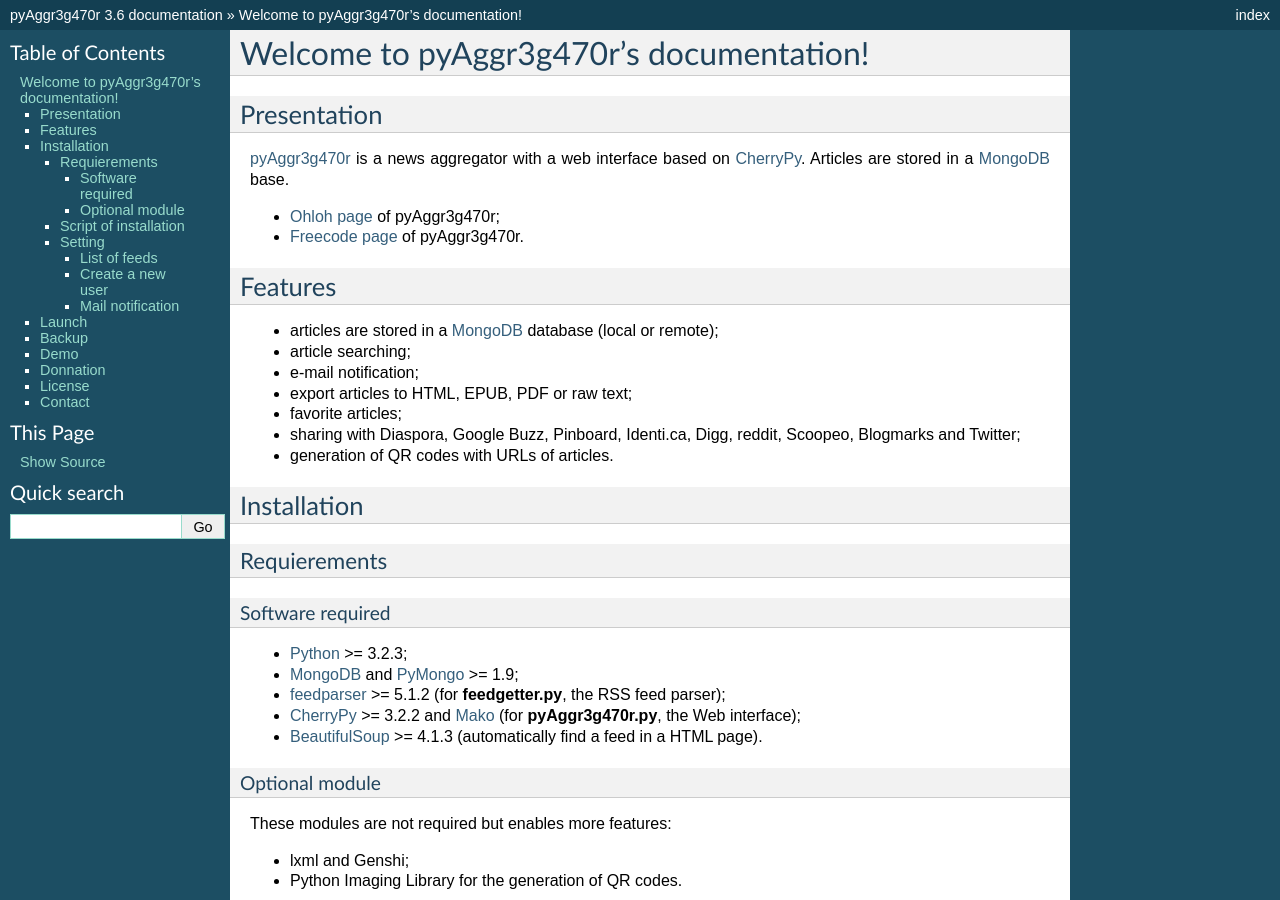
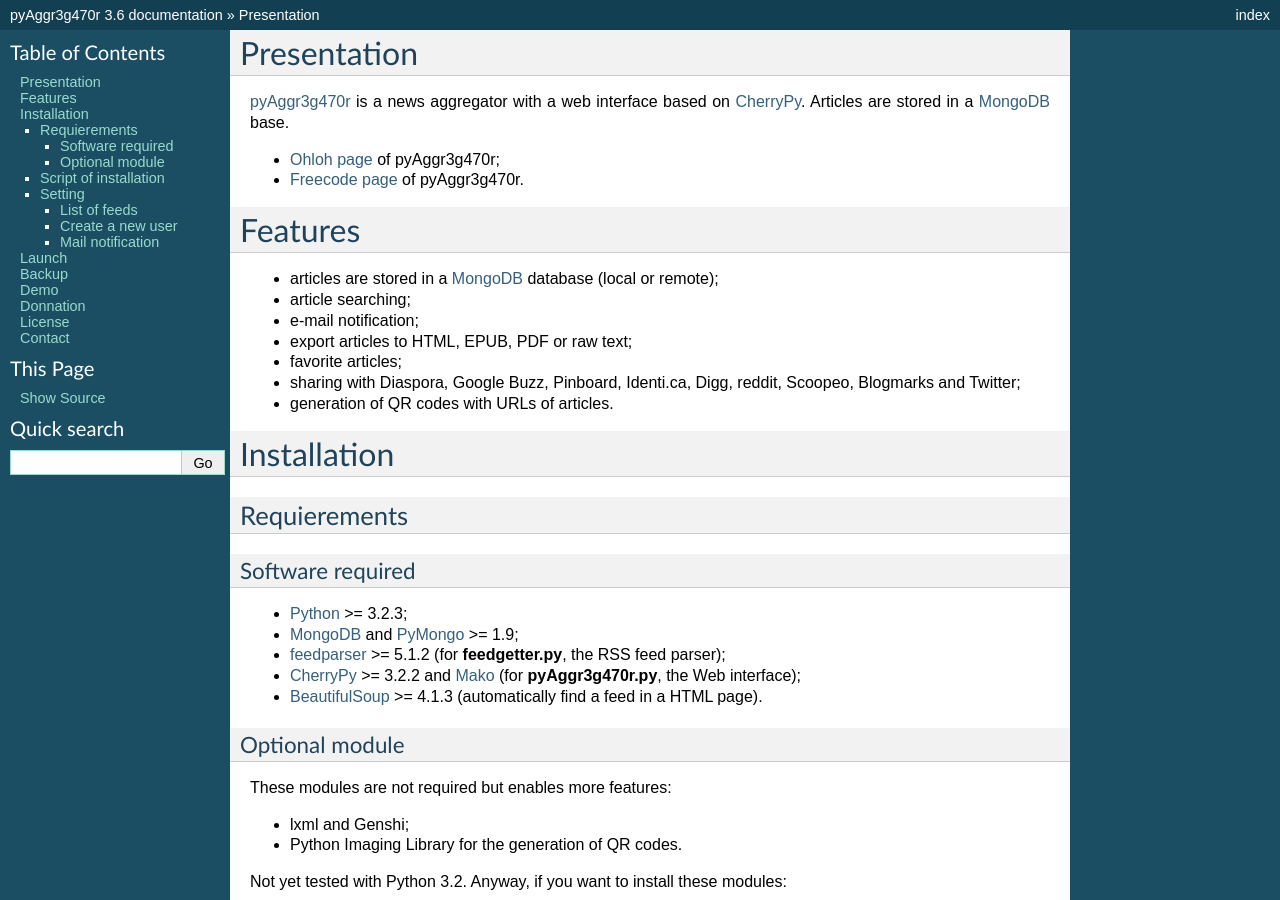
Before and after one commit to cedricbonhomme/newspipe, a Sphinx documentation site: the page built from docs/index.rst, in a window 1280 px wide and 900 px high. Built offline with Sphinx 7.4.7, drawn with Linux system fonts in a browser that asks for light colours; some of the changed text lies outside the part shown.

Commit message:
Up to one level in the documentation.

```diff
--- a/docs/index.rst
+++ b/docs/index.rst
@@ -2,9 +2,6 @@
    sphinx-quickstart on Sat Sep 15 08:55:50 2012.
    You can adapt this file completely to your liking, but it should at least
    contain the root `toctree` directive.
-
-Welcome to pyAggr3g470r's documentation!
-========================================
 
 .. toctree::
    :maxdepth: 2
```
